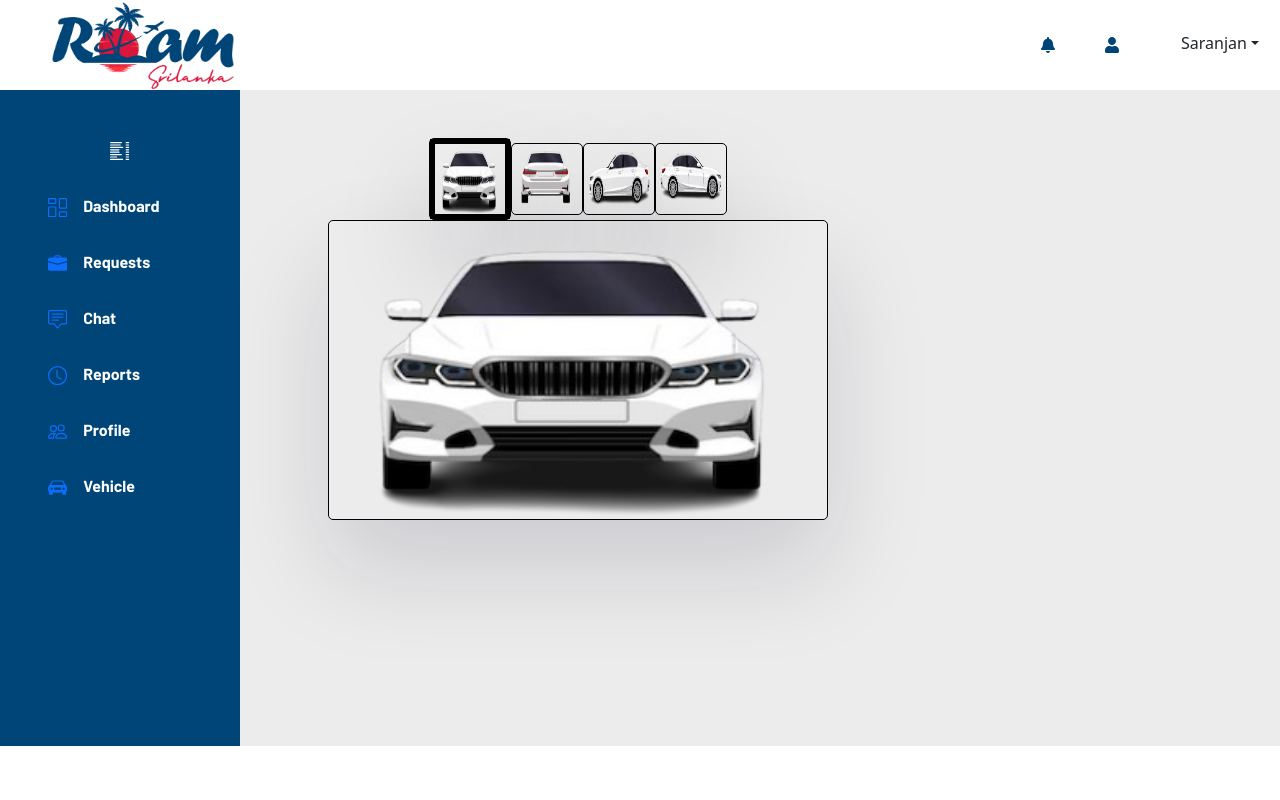
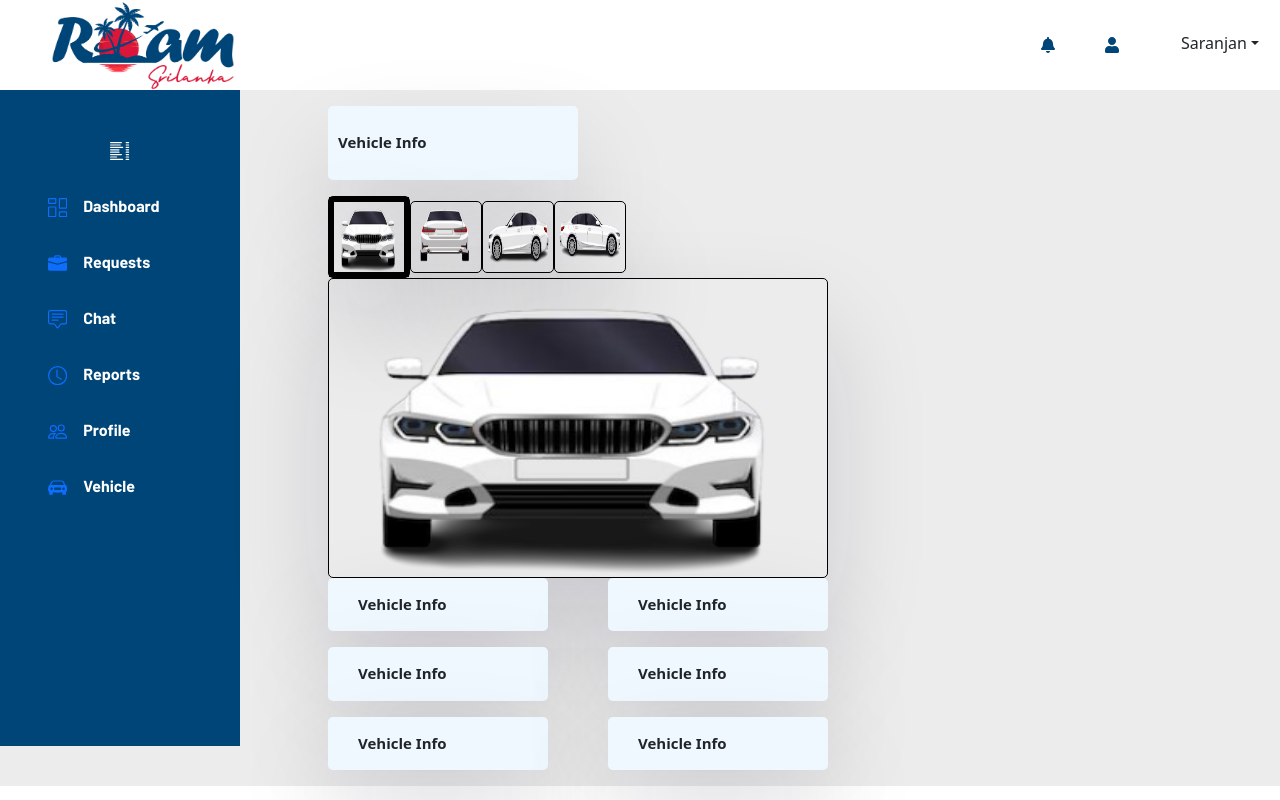
Before and after one commit to Saitharsan24/RoamSrilanka, a React (Create React App) app: page /driver/vehicle in a window 1280 px wide. Built offline with nearby package versions, Linux system fonts and the light colour scheme.

Commit message:
driver part

```diff
--- a/src/components/driver-sidebar.js
+++ b/src/components/driver-sidebar.js
@@ -46,7 +46,7 @@ const DriverSidebar = () => {
             className={`menu-item ${selectedItem === 'requests' ? 'selected' : 'not'}`}
           onClick={() => handleItemClick('requests')}
         >
-          <Link to="/requests">
+          <Link to="/driver/requests">
           {isCollapsed ? (
             <Icon.BriefcaseFill className='icon' />
           ) : (
--- /dev/null
+++ b/src/pages/driver/requests.js
@@ -0,0 +1,31 @@
+import React from "react";
+import "bootstrap/dist/css/bootstrap.css";
+import { Button, Table } from "react-bootstrap";
+import { BsSearch } from "react-icons/bs";
+import DriverSidebar from "./../../components/driver-sidebar";
+import Headeruser from "../../components/headerusers";
+import DatatablePage from "../../components/data-table";
+
+function HotelRequest() {
+  return (
+    <div className="main d-flex flex-column">
+      <Headeruser />
+      <div className="d-flex">
+        <DriverSidebar />
+        <div className="d-flex w-100">
+          <div className="d-flex flex-column col-lg-12 p-4">
+            <p
+              style={{ fontFamily: "Poppins", fontSize: "1.5rem"}}
+              className="ms-5 m-0"
+            >
+              <b>All Requests</b>
+            </p>
+            <DatatablePage />
+          </div>
+        </div>
+      </div>
+    </div>
+  );
+}
+
+export default HotelRequest;
--- a/src/pages/driver/vehicle.js
+++ b/src/pages/driver/vehicle.js
@@ -34,8 +34,13 @@ function Vehicle() {
                 <div className="col-lg-3 col-md-4 col-12">
                     <DriverSidebar />
                 </div>
-                <div className="d-flex mt-5 flex-column align-items-center">
 
+                <div className="d-flex mt-3 flex-column ">
+                    <div className="infrero">
+                        <p style={{ fontSize: "15px", fontWeight: "bold", marginTop: "1em", width: "50%" }}>
+                        Vehicle Info
+                        </p>
+                    </div>
                     <div className="d-flex align-items-center">
                         {
                             images.map((data, i) =>
@@ -47,7 +52,44 @@ function Vehicle() {
                     </div>
 
                     <img className="big" src={sliderData.value} height="300" width="500"/>
+                    <div className="d-flex flex-row justify-content-between">
+                        <div className="d-flex flex-column">
+                            <div className="infrer">
+                                <p style={{ fontSize: "15px", fontWeight: "bold", marginTop: "1em", width: "50%" }}>
+                                Vehicle Info
+                                </p>
+                            </div>
+                            <div className="infrer">
+                                <p style={{ fontSize: "15px", fontWeight: "bold", marginTop: "1em", width: "50%" }}>
+                                Vehicle Info
+                                </p>
+                            </div>
+                            <div className="infrer">
+                                <p style={{ fontSize: "15px", fontWeight: "bold", marginTop: "1em", width: "50%" }}>
+                                Vehicle Info
+                                </p>
+                            </div>
+                        </div>
+                        <div className="d-flex flex-column">
+                        <div className="infrer">
+                                <p style={{ fontSize: "15px", fontWeight: "bold", marginTop: "1em", width: "50%" }}>
+                                Vehicle Info
+                                </p>
+                            </div>
+                            <div className="infrer">
+                                <p style={{ fontSize: "15px", fontWeight: "bold", marginTop: "1em", width: "50%" }}>
+                                Vehicle Info
+                                </p>
+                            </div>
+                            <div className="infrer">
+                                <p style={{ fontSize: "15px", fontWeight: "bold", marginTop: "1em", width: "50%" }}>
+                                Vehicle Info
+                                </p>
+                            </div>
+                        </div>
+                    </div>
                 </div>
+
             </div>
         </div>
     );
--- a/src/routes/Routing.js
+++ b/src/routes/Routing.js
@@ -22,6 +22,7 @@ import AdminUser from '../pages/admin-users';
 import GuideDashoard from '../pages/guide-dashboard';
 import Driver from '../pages/driver/dashboard';
 import Vehicle from '../pages/driver/vehicle';
+import Drequests from '../pages/driver/requests';
 import Admin_change_password from "../pages/admin_change_password";
 // import HotelRequest from "../pages/HotelRequest";
 import ExploreView from "../pages/explore-view";
@@ -53,6 +54,7 @@ function Routing() {
         <Route path='/hotelRequest' element={<HotelRequest/>}></Route>
         <Route path='/driver/dashboard' element={<Driver/>}></Route>
         <Route path='/driver/vehicle' element={<Vehicle/>}></Route>
+        <Route path='/driver/requests' element={<Drequests/>}></Route>
         <Route path='/Admin_change_password' element={<Admin_change_password/>}></Route>
         <Route path='/exploreView' element={<ExploreView/>}></Route>
         <Route path="/Existing_events" element={<Existing_events/>}></Route>
--- a/src/styles/vehicle.css
+++ b/src/styles/vehicle.css
@@ -11,3 +11,21 @@
 
     border: 5px solid black;
 }
+
+.infrero {
+    width: 50%;
+    border-radius: 5px;
+    box-shadow: rgba(17, 12, 46, 0.15) 0px 48px 100px 0px;
+    margin-bottom: 1rem;
+    padding: 10px;
+    background-color: aliceblue;
+}
+
+.infrer {
+    width: 220px;
+    border-radius: 5px;
+    box-shadow: rgba(17, 12, 46, 0.15) 0px 48px 100px 0px;
+    margin-bottom: 1rem;
+    padding-left: 30px;
+    background-color: aliceblue;
+}
```
